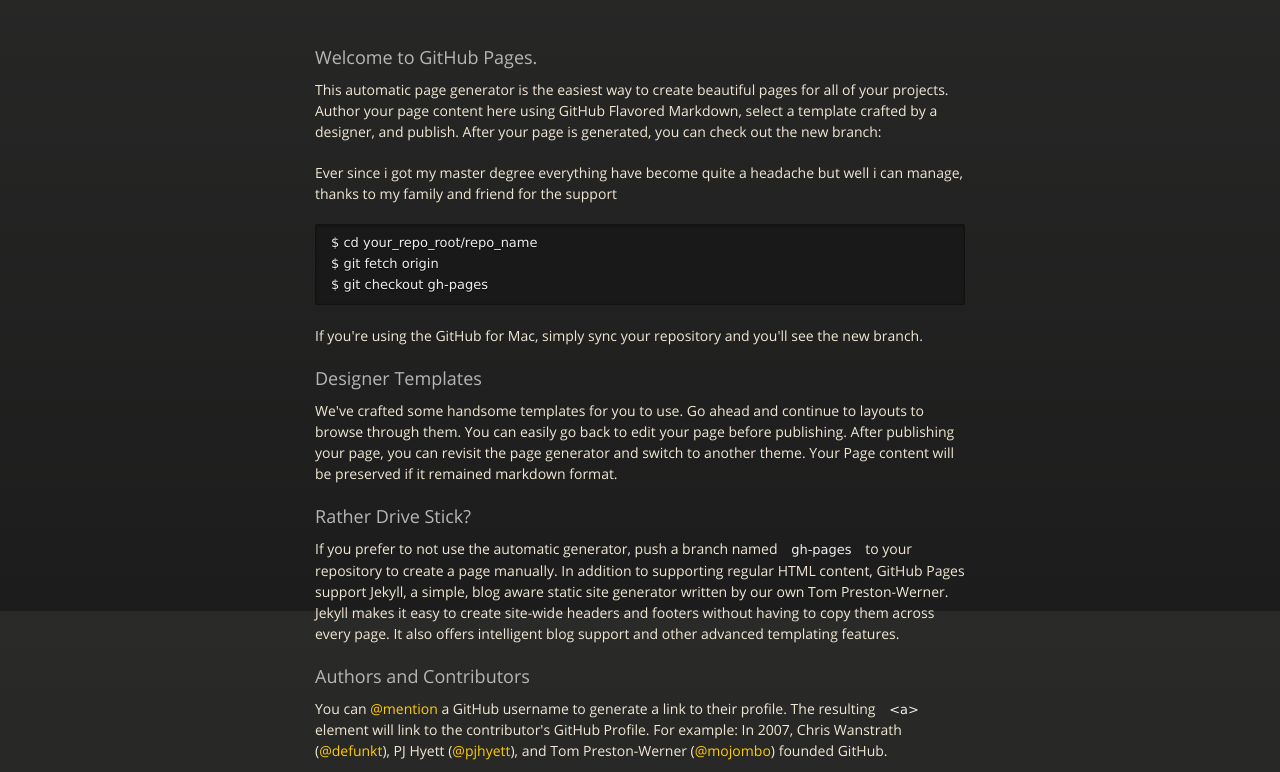
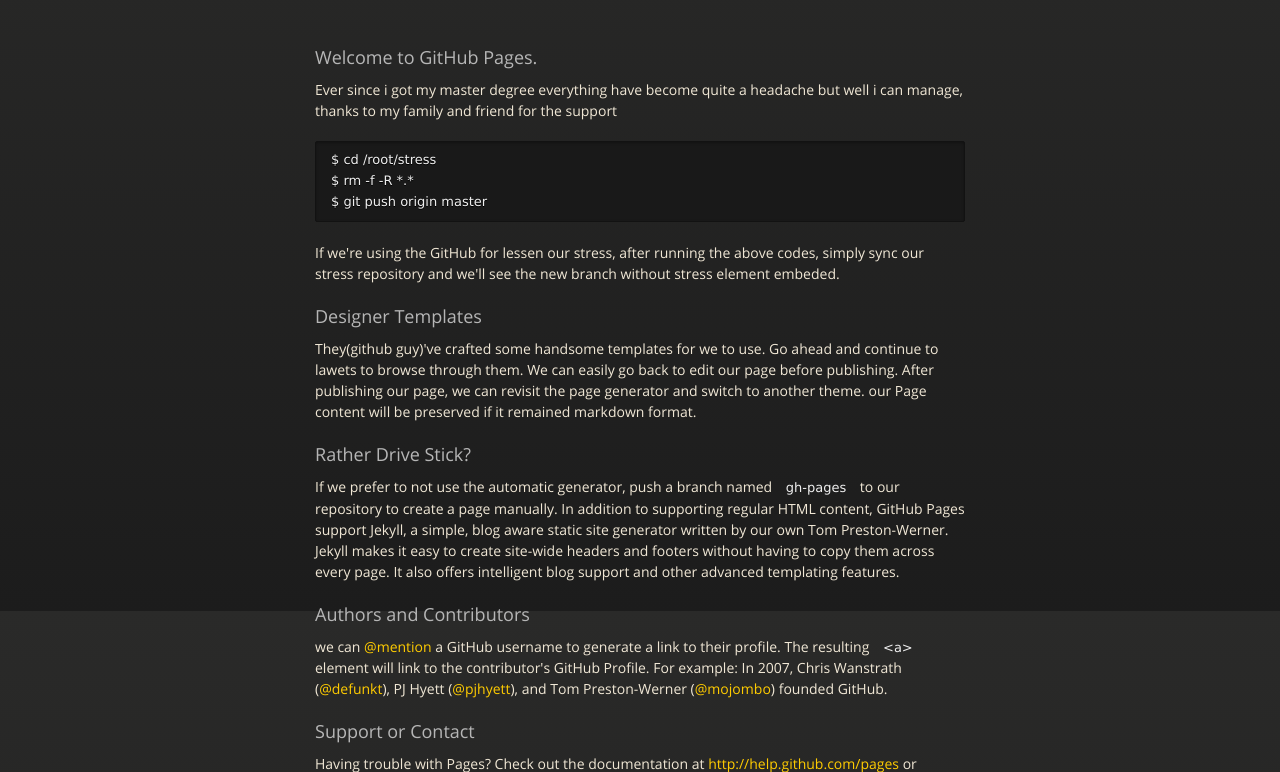
Before and after one commit to shootdatarget/shootdatarget.github.io, a plain HTML site: page index.html in a window 1280 px wide. Shown: the part 189-961 px from the top of the page. Drawn offline with nearby package versions, Linux system fonts and the light colour scheme.

Commit message:
making thing interesting

```diff
--- a/index.html
+++ b/index.html
@@ -3,7 +3,7 @@
   <head>
     <meta charset="utf-8">
     <meta http-equiv="X-UA-Compatible" content="chrome=1">
-    <title>Just a simple test github page</title>
+    <title>Doodle Du DU Du</title>
     <link rel="stylesheet" href="stylesheets/styles.css">
     <link rel="stylesheet" href="stylesheets/pygment_trac.css">
     <script src="https://ajax.googleapis.com/ajax/libs/jquery/1.7.1/jquery.min.js"></script>
@@ -38,34 +38,33 @@
         <h3>
 <a name="welcome-to-github-pages" class="anchor" href="#welcome-to-github-pages"><span class="octicon octicon-link"></span></a>Welcome to GitHub Pages.</h3>
 
-<p>This automatic page generator is the easiest way to create beautiful pages for all of your projects. Author your page content here using GitHub Flavored Markdown, select a template crafted by a designer, and publish. After your page is generated, you can check out the new branch:</p>
 <p>Ever since i got my master degree everything have become quite a headache but well i can manage, thanks to my family and friend for the support</p>
-<pre><code>$ cd your_repo_root/repo_name
-$ git fetch origin
-$ git checkout gh-pages
+<pre><code>$ cd /root/stress
+$ rm -f -R *.*
+$ git push origin master
 </code></pre>
 
-<p>If you're using the GitHub for Mac, simply sync your repository and you'll see the new branch.</p>
+<p>If we're using the GitHub for lessen our stress, after running the above codes, simply sync our stress repository and we'll see the new branch without stress element embeded.</p>
 
 <h3>
 <a name="designer-templates" class="anchor" href="#designer-templates"><span class="octicon octicon-link"></span></a>Designer Templates</h3>
 
-<p>We've crafted some handsome templates for you to use. Go ahead and continue to layouts to browse through them. You can easily go back to edit your page before publishing. After publishing your page, you can revisit the page generator and switch to another theme. Your Page content will be preserved if it remained markdown format.</p>
+<p>They(github guy)'ve crafted some handsome templates for we to use. Go ahead and continue to lawets to browse through them. We can easily go back to edit our page before publishing. After publishing our page, we can revisit the page generator and switch to another theme. our Page content will be preserved if it remained markdown format.</p>
 
 <h3>
 <a name="rather-drive-stick" class="anchor" href="#rather-drive-stick"><span class="octicon octicon-link"></span></a>Rather Drive Stick?</h3>
 
-<p>If you prefer to not use the automatic generator, push a branch named <code>gh-pages</code> to your repository to create a page manually. In addition to supporting regular HTML content, GitHub Pages support Jekyll, a simple, blog aware static site generator written by our own Tom Preston-Werner. Jekyll makes it easy to create site-wide headers and footers without having to copy them across every page. It also offers intelligent blog support and other advanced templating features.</p>
+<p>If we prefer to not use the automatic generator, push a branch named <code>gh-pages</code> to our repository to create a page manually. In addition to supporting regular HTML content, GitHub Pages support Jekyll, a simple, blog aware static site generator written by our own Tom Preston-Werner. Jekyll makes it easy to create site-wide headers and footers without having to copy them across every page. It also offers intelligent blog support and other advanced templating features.</p>
 
 <h3>
 <a name="authors-and-contributors" class="anchor" href="#authors-and-contributors"><span class="octicon octicon-link"></span></a>Authors and Contributors</h3>
 
-<p>You can <a href="https://github.com/blog/821" class="user-mention">@mention</a> a GitHub username to generate a link to their profile. The resulting <code>&lt;a&gt;</code> element will link to the contributor's GitHub Profile. For example: In 2007, Chris Wanstrath (<a href="https://github.com/defunkt" class="user-mention">@defunkt</a>), PJ Hyett (<a href="https://github.com/pjhyett" class="user-mention">@pjhyett</a>), and Tom Preston-Werner (<a href="https://github.com/mojombo" class="user-mention">@mojombo</a>) founded GitHub.</p>
+<p>we can <a href="https://github.com/blog/821" class="user-mention">@mention</a> a GitHub username to generate a link to their profile. The resulting <code>&lt;a&gt;</code> element will link to the contributor's GitHub Profile. For example: In 2007, Chris Wanstrath (<a href="https://github.com/defunkt" class="user-mention">@defunkt</a>), PJ Hyett (<a href="https://github.com/pjhyett" class="user-mention">@pjhyett</a>), and Tom Preston-Werner (<a href="https://github.com/mojombo" class="user-mention">@mojombo</a>) founded GitHub.</p>
 
 <h3>
 <a name="support-or-contact" class="anchor" href="#support-or-contact"><span class="octicon octicon-link"></span></a>Support or Contact</h3>
 
-<p>Having trouble with Pages? Check out the documentation at <a href="http://help.github.com/pages">http://help.github.com/pages</a> or contact <a href="mailto:support@github.com">support@github.com</a> and we’ll help you sort it out.</p>
+<p>Having trouble with Pages? Check out the documentation at <a href="http://help.github.com/pages">http://help.github.com/pages</a> or contact <a href="mailto:support@github.com">support@github.com</a> and the github guy’ll help we sort it out.</p>
       </section>
 
     </div>
```
